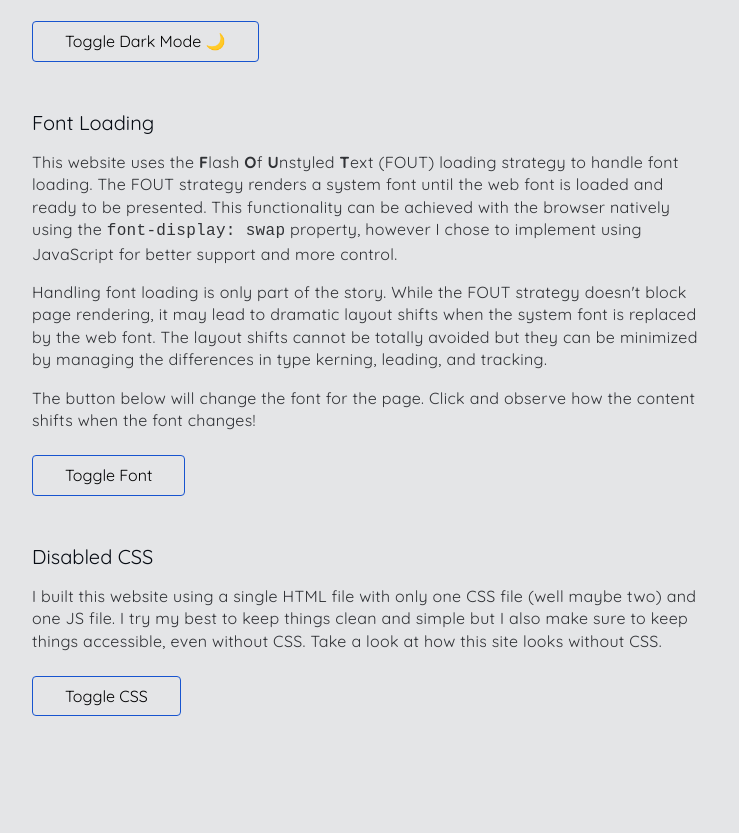
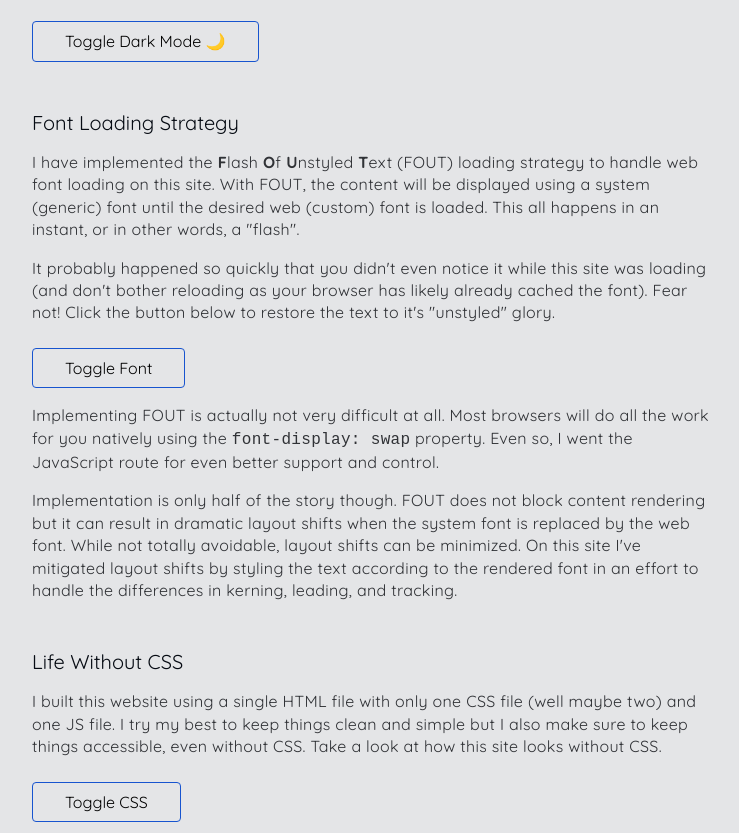
Before and after one commit to jmaloon/portfolio, a plain HTML site: page index.html in a window 1280 px wide. Shown: the part 1437-2270 px from the top of the page, without its empty margins (268-1007 px from the left). Drawn offline with Linux system fonts and the light colour scheme.

Commit message:
font content updates

```diff
--- a/index.html
+++ b/index.html
@@ -58,7 +58,7 @@
           my&nbsp;skills.
         </p>
         <section>
-          <h3 class="text-subtitle">Colour Palette</h3>
+          <h3 class="text-subtitle">Dynamic Colour Palette</h3>
           <p class="text-body text-color-secondary">
             Colour is a powerful tool for building cohesive digital experiences.
             Developing a thoughtful colour palette can create a sense of
@@ -143,15 +143,15 @@
           <p class="text-body text-color-secondary">
             Using <code>CSS Variables</code> was an easy decision as it allowed
             me to define values in one location. This made it super easy to
-            create a "Dark Mode" as I was able redefine the colour definitions in one
-            location and the changes will propagate like magic! Try it
+            create a "Dark Mode" as I was able redefine the colour definitions
+            in one location and the changes will propagate like magic! Try it
             out&nbsp;below.
           </p>
           <button id="dark-mode-toggle">Toggle Dark Mode</button>
         </section>
         <section>
-          <h3 class="text-subtitle">Font Loading</h3>
-          <p class="text-body text-color-secondary">
+          <h3 class="text-subtitle">Font Loading Strategy</h3>
+          <!-- <p class="text-body text-color-secondary">
             This website uses the <b>F</b>lash <b>O</b>f <b>U</b>nstyled
             <b>T</b>ext (FOUT) loading strategy to handle font loading. The FOUT
             strategy renders a system font until the web font is loaded and
@@ -159,22 +159,40 @@
             browser natively using the <code>font-display: swap</code> property,
             however I chose to implement using JavaScript for better support and
             more control.
+          </p> -->
+          <p class="text-body text-color-secondary">
+            I have implemented the <b>F</b>lash <b>O</b>f <b>U</b>nstyled
+            <b>T</b>ext (FOUT) loading strategy to handle web font loading on
+            this site. With FOUT, the content will be displayed using a system
+            (generic) font until the desired web (custom) font is loaded. This
+            all happens in an instant, or in other words, a "flash".
           </p>
           <p class="text-body text-color-secondary">
-            Handling font loading is only part of the story. While the FOUT
-            strategy doesn't block page rendering, it may lead to dramatic
-            layout shifts when the system font is replaced by the web font. The
-            layout shifts cannot be totally avoided but they can be minimized by
-            managing the differences in type kerning, leading, and tracking.
+            It probably happened so quickly that you didn't even notice it while
+            this site was loading (and don't bother reloading as your browser
+            has likely already cached the font). Fear not! Click the button
+            below to restore the text to it's "unstyled" glory.
+          </p>
+          <button id="font-toggle">Toggle Font</button>
+
+          <p class="text-body text-color-secondary">
+            Implementing FOUT is actually not very difficult at all. Most
+            browsers will do all the work for you natively using the
+            <code>font-display: swap</code> property. Even so, I went the
+            JavaScript route for even better support and control.
           </p>
           <p class="text-body text-color-secondary">
-            The button below will change the font for the page. Click and
-            observe how the content shifts when the font changes!
+            Implementation is only half of the story though. FOUT does not block
+            content rendering but it can result in dramatic layout shifts when
+            the system font is replaced by the web font. While not totally
+            avoidable, layout shifts can be minimized. On this site I've
+            mitigated layout shifts by styling the text according to the rendered font in
+            an effort to handle the differences in kerning, leading, and
+            tracking.
           </p>
-          <button id="font-toggle">Toggle Font</button>
         </section>
         <section>
-          <h3 class="text-subtitle">Disabled CSS</h3>
+          <h3 class="text-subtitle">Life Without CSS</h3>
           <p class="text-body text-color-secondary">
             I built this website using a single HTML file with only one CSS file
             (well maybe two) and one JS file. I try my best to keep things clean
--- a/styles.css
+++ b/styles.css
@@ -2,6 +2,7 @@
   color-scheme: light;
 
   --font-family: sans-serif;
+  --font-weight-regular: 300;
   --appbar-height: 60px;
 
   --content-max-width: 680px;
@@ -35,6 +36,7 @@
 }
 :root.fonts-loaded {
   --font-family: "Quicksand", sans-serif;
+  --font-weight-regular: 400;
 }
 
 *,
@@ -62,12 +64,12 @@ h5,
 h6,
 p,
 span {
-  font-weight: 400;
+  font-weight: var(--font-weight-regular);
   margin: 0;
 }
 
 .font-weight-regular {
-  font-weight: 400;
+  font-weight: var(--font-weight-regular);
 }
 .font-weight-medium {
   font-weight: 500;
```
